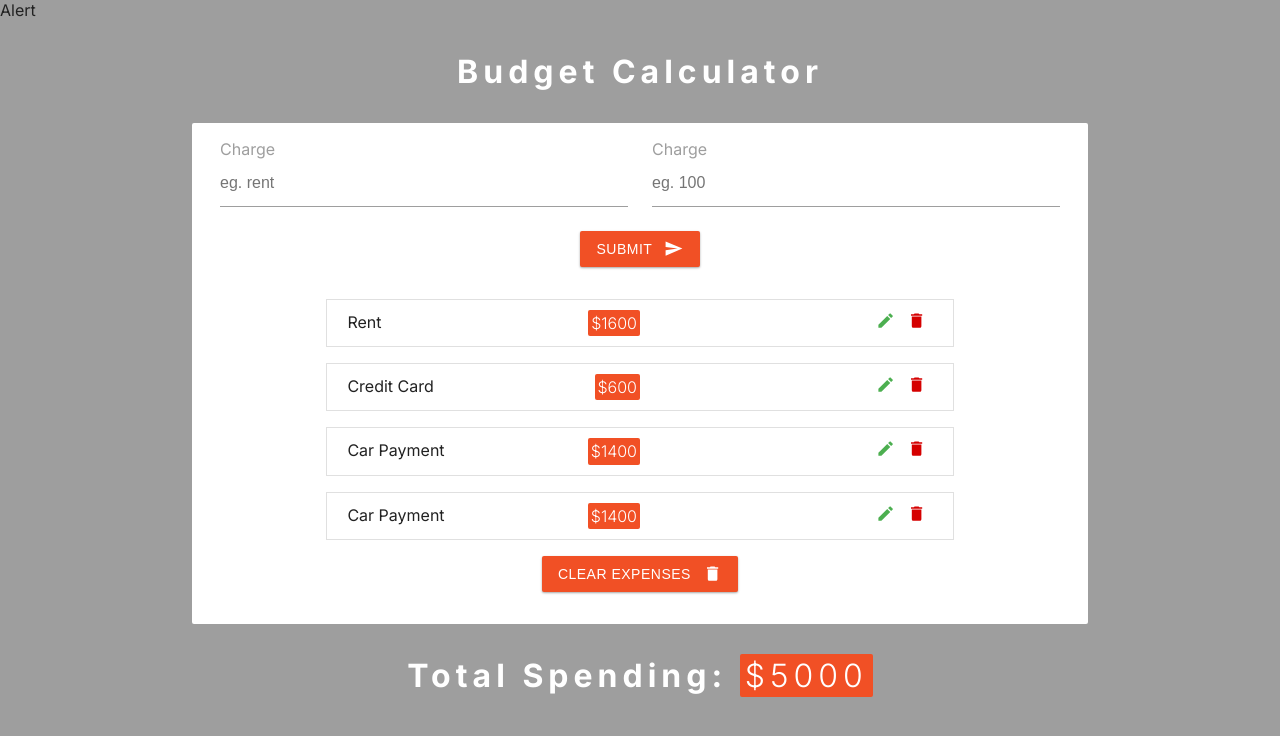
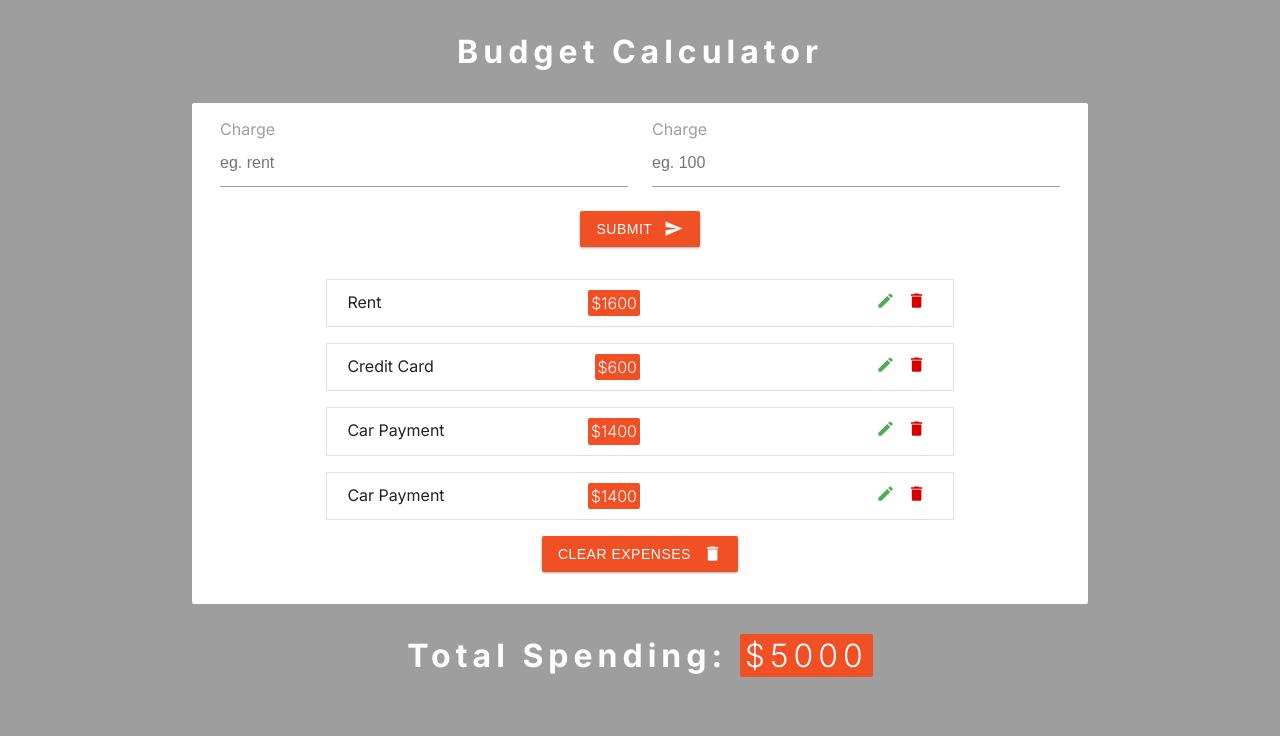
Before and after one commit to chrismbah/Budget-Calculator, a React (Vite) app: page / in a window 1280 px wide. Shown: the top 736 px of the page. Built offline with nearby package versions, Linux system fonts and the light colour scheme.

Commit message:
minor changes

```diff
--- a/src/App.jsx
+++ b/src/App.jsx
@@ -20,6 +20,8 @@ function App() {
   const [charge, setCharge] = useState("");
   //Single amount
   const [amount, setAmount] = useState("");
+  //Alert
+  const[alert,setAlert]=useState({show:false})
   //************Functionality****************** */
   function handleCharge(e) {
     setCharge(e.target.value);
@@ -41,7 +43,7 @@ function App() {
 
   return (
     <>
-      <Alert />
+    {alert.show && <Alert type={alert.type} text={alert.text}/>}
       <h1>Budget Calculator</h1>
       <main className="App">
         <ExpenseForm
--- a/src/components/Alert.jsx
+++ b/src/components/Alert.jsx
@@ -1,7 +1,7 @@
 import React from 'react'
 
-export default function Alert() {
+export default function Alert({type,text}) {
   return (
-    <div>Alert</div>
+    <div className={`alert alert-${type}`}>{text}</div>
   )
 }
```
